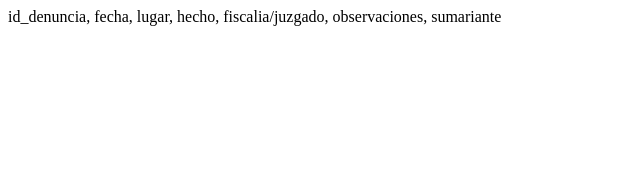
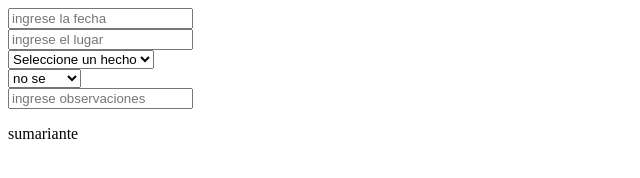
Before and after one commit to nachitocarc/proyecto_libro_de_sumarios, a plain HTML site: page assets/denuncias.html in a window 1280 px wide. Shown: the whole page, without its empty margins (0-640 px from the left). Drawn offline with Linux system fonts and the light colour scheme.

Commit message:
input en denuncias

```diff
--- a/assets/denuncias.html
+++ b/assets/denuncias.html
@@ -10,7 +10,24 @@
 </head>
 
 <body>
-    id_denuncia, fecha, lugar, hecho, fiscalia/juzgado, observaciones, sumariante
+    <label for=""></label>
+    <input type="text" placeholder="ingrese la fecha" id="input_fecha">
+    <br>
+    <input type="text" placeholder="ingrese el lugar" id="input_lugar">
+    <br>
+    <select name="Hechos" id="select_hechos">
+        <option value="disabled">Seleccione un hecho</option>
+    </select>
+    <br>
+    <select name="Fiscalia/juzgado" id="select_fiscalia_juzgado" >
+        <option value="Fiscalia/juzgado">no se</option>
+        <option value="Fiscalia">Fiscalía</option>
+        <option value="Juzgado">Juzgado</option>
+    </select>
+    <br>
+    <input type="text" placeholder="ingrese observaciones" id="input_observaciones">
+    <br>
+    <p>sumariante</p>
 </body>
 
 </html>
--- a/js/hechos.js
+++ b/js/hechos.js
@@ -66,8 +66,6 @@ function eliminar_hecho(boton) {
         return;
     }
 
-    if (!confirm(`¿Seguro que querés eliminar el hecho "${nombreHecho}"?`)) return;
-
     fetch('http://127.0.0.1:5000/api/hechos', {
         method: 'DELETE',
         headers: { 'Content-Type': 'application/json' },
```
Also changed, not shown: js/denuncias.js (added).
